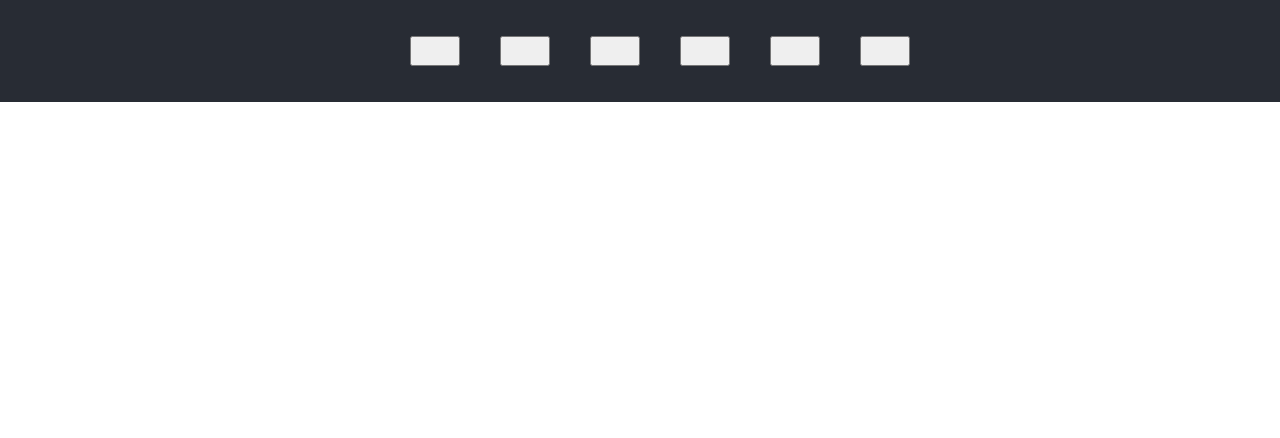
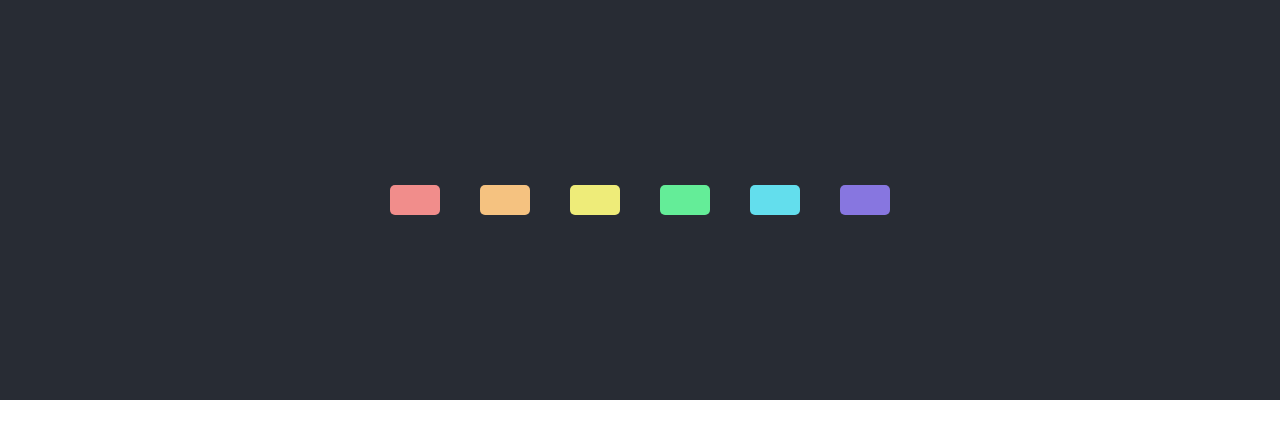
Before and after one commit to walid-amjahdi/Pads, a React (Create React App) app: page / in a window 1280 px wide. Shown: the top 438 px of the page. Built offline with nearby package versions, Linux system fonts and the light colour scheme.

Commit message:
8:32 17/8

```diff
--- a/src/App.css
+++ b/src/App.css
@@ -12,10 +12,10 @@ body
 .padsContainer{
   background-color: #282c34;
   display: flex;
-  flex-direction: column;
   align-items: center;
   justify-content: center;
   color: white;
+  height: 400px;
 }
 
 button
@@ -23,4 +23,6 @@ button
   width: 50px;
   height: 30px;
   margin: 20px;
+  border: none;
+  border-radius: 5px;
 }
--- a/src/App.js
+++ b/src/App.js
@@ -3,19 +3,18 @@ import './App.css';
 import { Pads } from './Data/Pads';
 
 function App() {
-  const [pads,setPads] = useState(Pads)
+  const [pads] = useState(Pads)
   return (
     <main>
       <div className="padsContainer">
           {
-            <ul>{
               pads.map(pad =>(
-                <button key={pad.id} color='pad.color'>
+                <button key={pad.id} style={{backgroundColor : pad.color}}>
 
                 </button>
               )
-              )}
-            </ul>
+              )
+
           }
       </div>
     </main>
```
